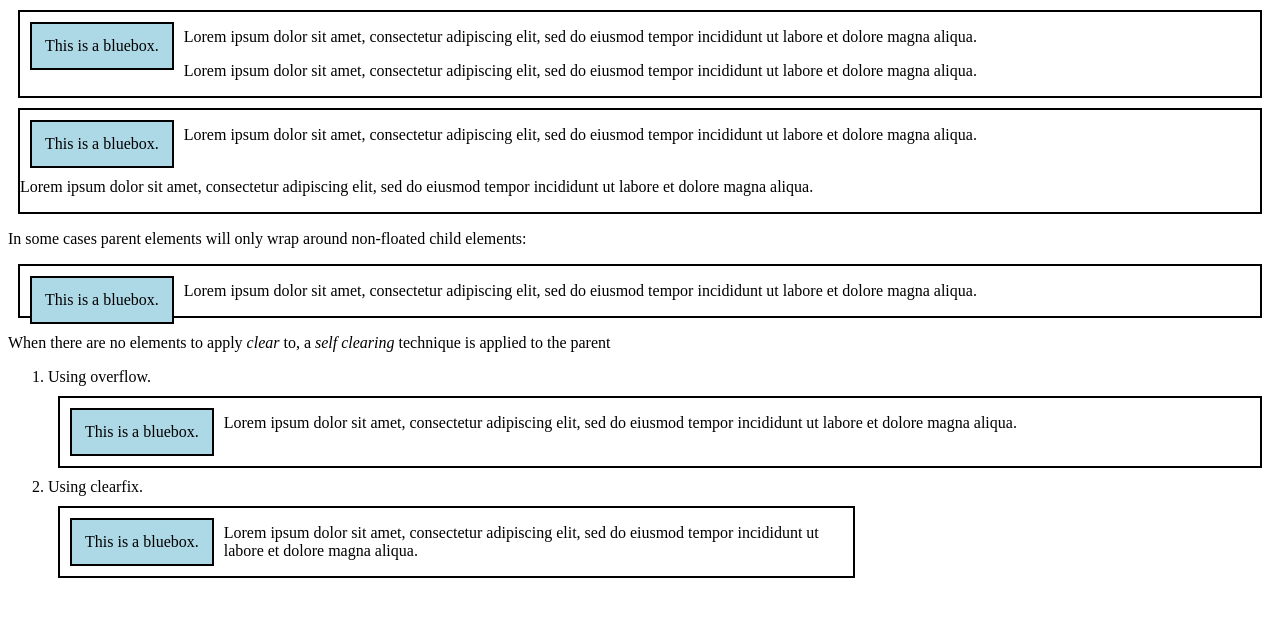
After one commit to guidumasperes/full-stack-web-developer-learning-path, a PHP site: page /floating.html in a window 1280 px wide. The commit adds this page. Shown: the top 617 px of the page. Run offline with PHP 8.4, Linux system fonts and the light colour scheme.

Commit message:
Finishing first part of chapter 5

```diff
--- /dev/null
+++ b/css_essential_training/css/floating.css
@@ -0,0 +1,36 @@
+.big-box {
+	border: 2px solid black;
+	margin: 10px;
+}
+.blue-box {
+	border: 2px solid black;
+	background: lightblue;
+	float: left;
+	margin: 10px;
+	padding: 13px;
+}
+.clear {
+	clear: both; /* With clear property you can unfloat an element around other */
+}
+.fix-with-overflow {
+	overflow: hidden;
+}
+.clearfix {
+	content: "";
+	display: table;
+	clear: both;
+}
+
+/* Layouts and the box model
+   The box model fix
+   ¨¨¨¨¨¨¨¨¨¨¨¨¨¨¨¨¨
+   Change box-sizing from content-box to border-box, this way we include the padding and boder space within the dimensions set with width
+   and height properties
+   To use this fix add:
+    html {
+		box-sizing: border-box;
+	}
+	*, *:before, *:after {
+		box-sizing: inherit;
+	}
+*/
--- /dev/null
+++ b/css_essential_training/floating.html
@@ -0,0 +1,51 @@
+<!DOCTYPE html>
+
+<html>
+	<head>
+		<meta charset="utf-8">
+		<title>Test floating in CSS</title>
+		<link rel="stylesheet" href="css/floating.css">
+	</head>
+	<body>
+		<div class="big-box">
+			<div class="blue-box">
+				This is a bluebox.
+			</div>
+			<p>Lorem ipsum dolor sit amet, consectetur adipiscing elit, sed do eiusmod tempor incididunt ut labore et dolore magna aliqua.</p>
+			<p>Lorem ipsum dolor sit amet, consectetur adipiscing elit, sed do eiusmod tempor incididunt ut labore et dolore magna aliqua.</p>
+		</div>
+		<div class="big-box">
+			<div class="blue-box">
+				This is a bluebox.
+			</div>
+			<p>Lorem ipsum dolor sit amet, consectetur adipiscing elit, sed do eiusmod tempor incididunt ut labore et dolore magna aliqua.</p>
+			<p class="clear">Lorem ipsum dolor sit amet, consectetur adipiscing elit, sed do eiusmod tempor incididunt ut labore et dolore magna aliqua.</p>
+		</div>
+		<p>In some cases parent elements will only wrap around non-floated child elements:</p>
+		<div class="big-box">
+			<div class="blue-box">
+				This is a bluebox.
+			</div>
+			<p>Lorem ipsum dolor sit amet, consectetur adipiscing elit, sed do eiusmod tempor incididunt ut labore et dolore magna aliqua.</p>
+		</div>
+		<p>When there are no elements to apply <i>clear</i> to, a <i>self clearing</i> technique is applied to the parent</p>
+		<ol>
+			<li> Using overflow.
+				<div class="big-box fix-with-overflow">
+					<div class="blue-box">
+						This is a bluebox.
+					</div>
+					<p>Lorem ipsum dolor sit amet, consectetur adipiscing elit, sed do eiusmod tempor incididunt ut labore et dolore magna aliqua.</p>
+				</div>
+			</li>
+			<li> Using clearfix.
+				<div class="big-box clearfix">
+					<div class="blue-box">
+						This is a bluebox.
+					</div>
+					<p>Lorem ipsum dolor sit amet, consectetur adipiscing elit, sed do eiusmod tempor incididunt ut labore et dolore magna aliqua.</p>
+				</div>
+			</li>
+		</ol>
+	</body>
+</html>
```
Also changed, not shown: css_essential_training/css/add_css.css (+24 -4 lines), css_essential_training/css_project/css/styles.css (+15 -1 lines).
